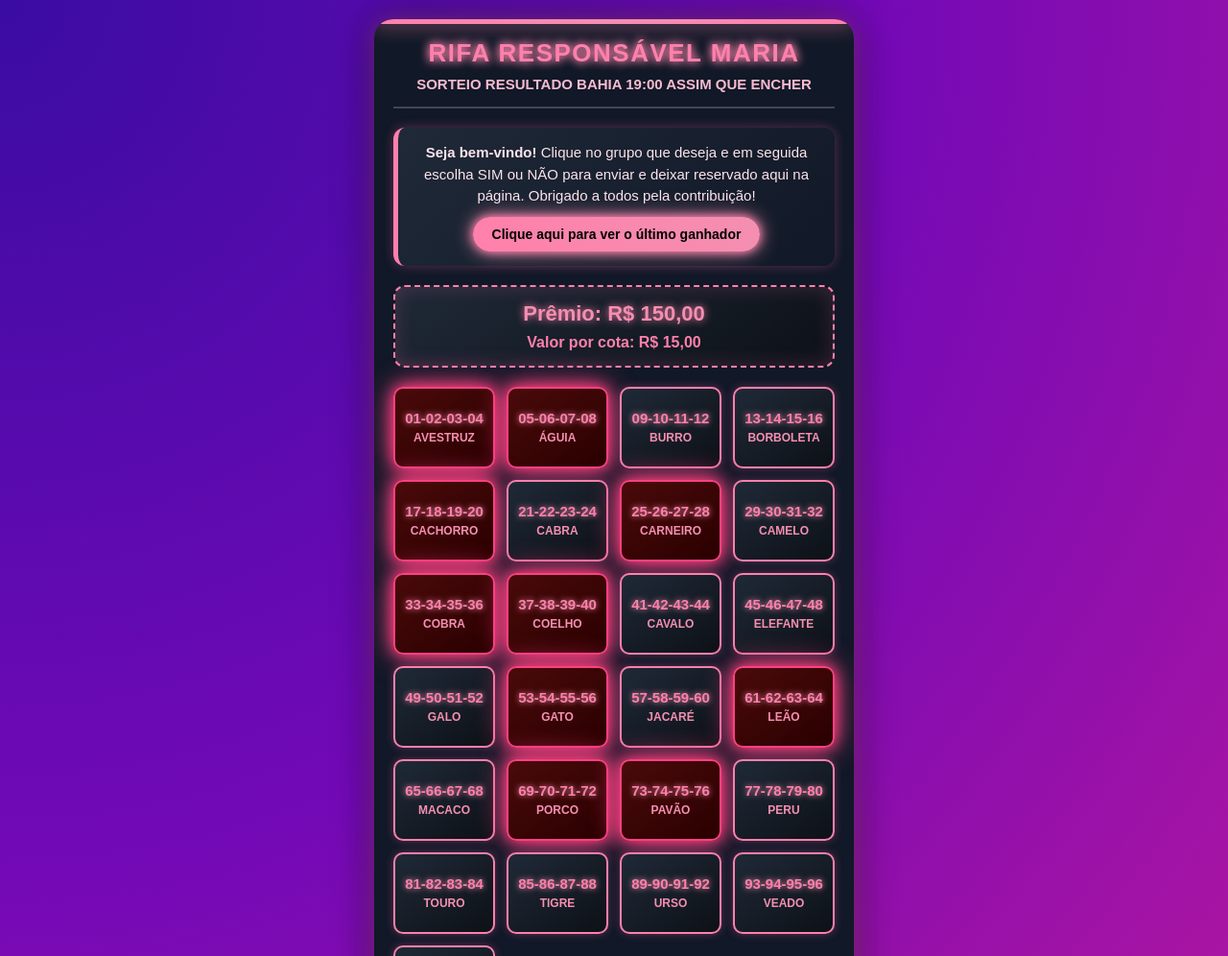
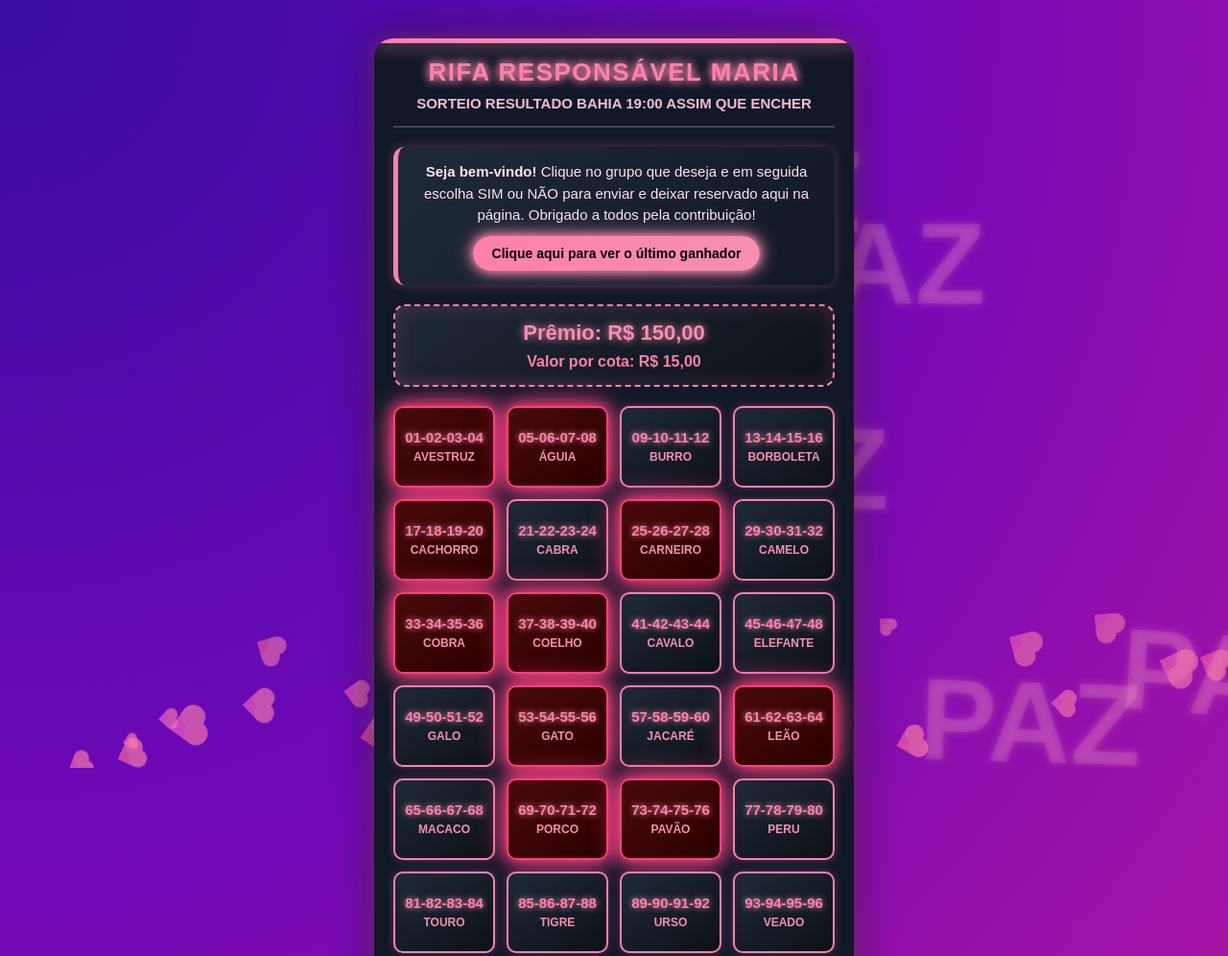
Before and after one commit to mariamrcrf/mariamrcrf, a plain HTML site: page index.html in a window 1280 px wide. Shown: the top 996 px of the page at 96% size. Drawn offline with Linux system fonts and the light colour scheme.

Commit message:
Update index.html

```diff
--- a/index.html
+++ b/index.html
@@ -27,8 +27,87 @@
   </script>
   <style>
     *{margin:0;padding:0;box-sizing:border-box;font-family:'Poppins',sans-serif;-webkit-tap-highlight-color:transparent;}
-    body{background:radial-gradient(circle at top left,#3a0ca3,#7209b7,#b5179e);min-height:100vh;padding:20px;display:flex;flex-direction:column;align-items:center;justify-content:center;color:white;}
-    .container{width:100%;max-width:500px;background:#111827;border-radius:20px;padding:20px;box-shadow:0 0 25px rgba(255,105,180,0.3),0 0 40px rgba(0,0,0,0.6);overflow:hidden;position:relative;}
+    body{background:radial-gradient(circle at top left,#3a0ca3,#7209b7,#b5179e);min-height:100vh;padding:20px;display:flex;flex-direction:column;align-items:center;color:white;overflow-x:hidden;position:relative;}
+
+    /* Animações de fundo - corações e palavra PAZ */
+    .background-animation {
+      position: fixed;
+      top: 0;
+      left: 0;
+      width: 100%;
+      height: 100%;
+      pointer-events: none;
+      z-index: -1;
+      overflow: hidden;
+    }
+
+    .heart {
+      position: absolute;
+      width: 20px;
+      height: 20px;
+      opacity: 0.7;
+      pointer-events: none;
+      background-color: #ff80ab;
+      transform: rotate(45deg);
+    }
+
+    .heart:before, .heart:after {
+      content: '';
+      background-color: #ff80ab;
+      position: absolute;
+      width: 100%;
+      height: 100%;
+      border-radius: 50%;
+    }
+
+    .heart:before {
+      top: -50%;
+      left: 0;
+    }
+
+    .heart:after {
+      top: 0;
+      left: 50%;
+    }
+
+    .peace-text {
+      position: absolute;
+      font-size: 120px;
+      font-weight: bold;
+      color: rgba(255, 255, 255, 0.1);
+      pointer-events: none;
+      animation: peaceFloat 25s infinite ease-in-out;
+      z-index: -1;
+      text-shadow: 0 0 10px rgba(255, 128, 171, 0.3);
+    }
+
+    @keyframes float {
+      0% {
+        transform: translateY(0) rotate(0deg);
+        opacity: 0.7;
+      }
+      100% {
+        transform: translateY(-100vh) rotate(360deg);
+        opacity: 0;
+      }
+    }
+
+    @keyframes peaceFloat {
+      0%, 100% {
+        transform: translate(0, 0) rotate(0deg);
+      }
+      25% {
+        transform: translate(40vw, 30vh) rotate(5deg);
+      }
+      50% {
+        transform: translate(10vw, 60vh) rotate(-5deg);
+      }
+      75% {
+        transform: translate(-30vw, 40vh) rotate(3deg);
+      }
+    }
+
+    .container{width:100%;max-width:500px;background:#111827;border-radius:20px;padding:20px;box-shadow:0 0 25px rgba(255,105,180,0.3),0 0 40px rgba(0,0,0,0.6);overflow:hidden;position:relative;z-index:1;margin:20px 0;}
     .container::before{content:'';position:absolute;top:0;left:0;right:0;height:5px;background:linear-gradient(90deg,#ff80ab,#f48fb1,#ff80ab);box-shadow:0 0 20px #ff80ab;}
     .header{text-align:center;margin-bottom:20px;padding-bottom:15px;border-bottom:2px solid rgba(255,255,255,0.2);}
     h1{color:#ff80ab;margin-bottom:8px;font-size:26px;text-transform:uppercase;letter-spacing:1.5px;text-shadow:0 0 8px #ff80ab,0 0 12px #f48fb1;}
@@ -59,7 +138,7 @@
     .btn-no:hover{transform:scale(1.05);box-shadow:0 0 30px #ff5252;}
     .no-winner{font-style:italic;color:#f8bbd0;}
     #winnerNumber{font-size:18px;color:#ff80ab;font-weight:bold;text-shadow:0 0 8px #f48fb1;}
-    .footer-note{text-align:center;margin-top:20px;color:#f8bbd0;font-size:14px;text-shadow:0 0 8px #ff80ab;}
+    .footer-note{text-align:center;margin-top:20px;color:#f8bbd0;font-size:14px;text-shadow:0 0 8px #ff80ab;position:relative;z-index:1;padding:20px;}
     .modal{display:none;position:fixed;top:0;left:0;width:100%;height:100%;background-color:rgba(0,0,0,0.85);z-index:1000;justify-content:center;align-items:center;}
     .modal-content{background-color:#111827;padding:20px;border-radius:12px;max-width:90%;max-height:90%;text-align:center;box-shadow:0 0 25px #ff80ab;}
     .modal h2{color:#ff80ab;text-shadow:0 0 8px #f48fb1;}
@@ -69,6 +148,9 @@
   </style>
 </head>
 <body>
+  <!-- Elemento para animação de fundo -->
+  <div class="background-animation" id="backgroundAnimation"></div>
+
   <div class="container">
   <div class="header">
     <h1>RIFA RESPONSÁVEL MARIA</h1>
@@ -123,6 +205,9 @@ function init() {
   document.getElementById("btnNo").addEventListener("click", cancelSelection);
   document.getElementById("showWinnerBtn").addEventListener("click", showWinner);
   document.getElementById("closeModal").addEventListener("click", closeWinnerModal);
+
+  // Iniciar animação de fundo
+  createBackgroundAnimation();
 }
 
 function parseReservedGroups(reservedString) {
@@ -225,6 +310,61 @@ function generateRandomId(length=6){const chars="ABCDEFGHIJKLMNOPQRSTUVWXYZ01234
 function showWinner(){document.getElementById('winnerModal').style.display='flex';}
 function closeWinnerModal(){document.getElementById('winnerModal').style.display='none';}
 
+// Função para criar a animação de fundo
+function createBackgroundAnimation() {
+  const animationContainer = document.getElementById('backgroundAnimation');
+
+  // Criar a palavra PAZ em várias posições
+  for (let i = 0; i < 5; i++) {
+    const peace = document.createElement('div');
+    peace.className = 'peace-text';
+    peace.textContent = 'PAZ';
+    peace.style.left = Math.random() * 80 + 'vw';
+    peace.style.top = Math.random() * 80 + 'vh';
+    peace.style.animationDelay = (Math.random() * 5) + 's';
+    animationContainer.appendChild(peace);
+  }
+
+  // Criar corações
+  for (let i = 0; i < 30; i++) {
+    createHeart(animationContainer);
+  }
+}
+
+function createHeart(container) {
+  const heart = document.createElement('div');
+  heart.className = 'heart';
+
+  // Posição aleatória
+  const left = Math.random() * 100;
+  heart.style.left = left + 'vw';
+  heart.style.bottom = '-50px';
+
+  // Tamanho aleatório
+  const size = Math.random() * 15 + 10;
+  heart.style.width = size + 'px';
+  heart.style.height = size + 'px';
+
+  // Cor aleatória (tons de rosa)
+  const hue = Math.floor(Math.random() * 20) + 320; // Entre 320-340 (tons de rosa)
+  const color = `hsl(${hue}, 100%, 70%)`;
+  heart.style.backgroundColor = color;
+
+  // Duração e delay aleatórios
+  const duration = Math.random() * 10 + 10;
+  const delay = Math.random() * 5;
+
+  heart.style.animation = `float ${duration}s linear ${delay}s infinite`;
+
+  container.appendChild(heart);
+
+  // Remover o coração após a animação terminar e criar um novo
+  setTimeout(() => {
+    heart.remove();
+    createHeart(container);
+  }, (duration + delay) * 1000);
+}
+
 document.addEventListener("DOMContentLoaded", init);
 </script>
 </body>
```
